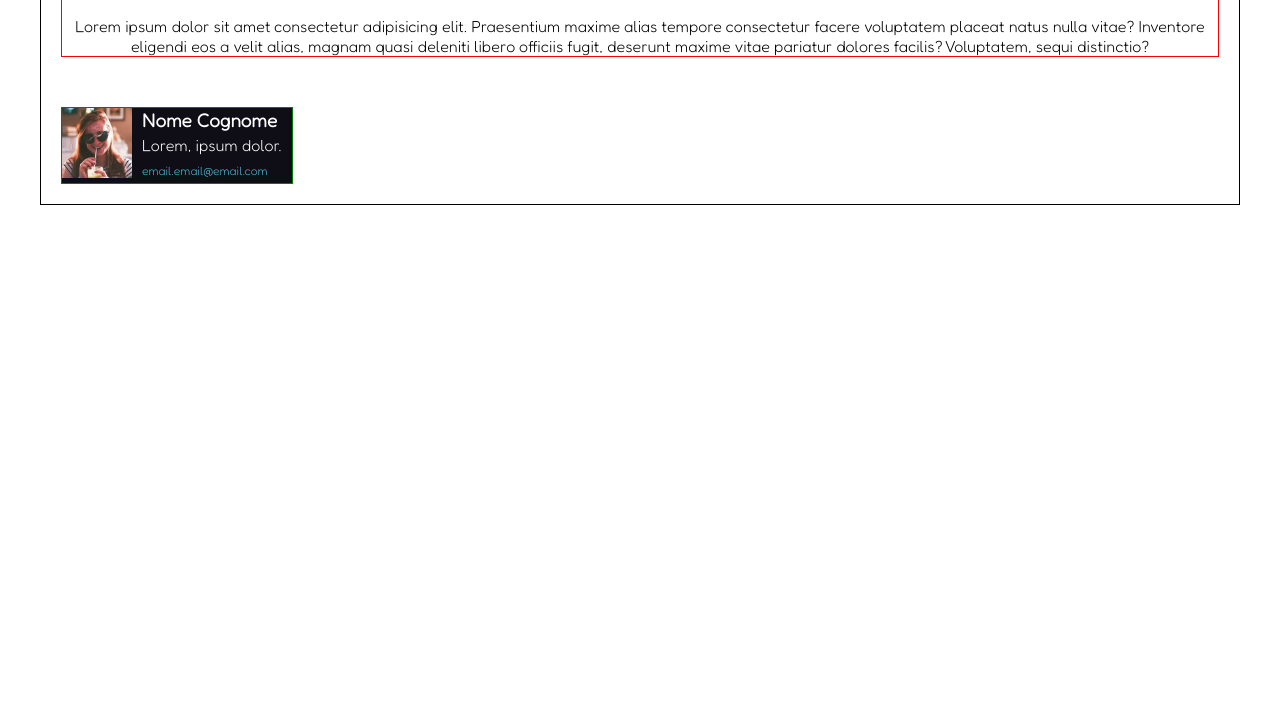
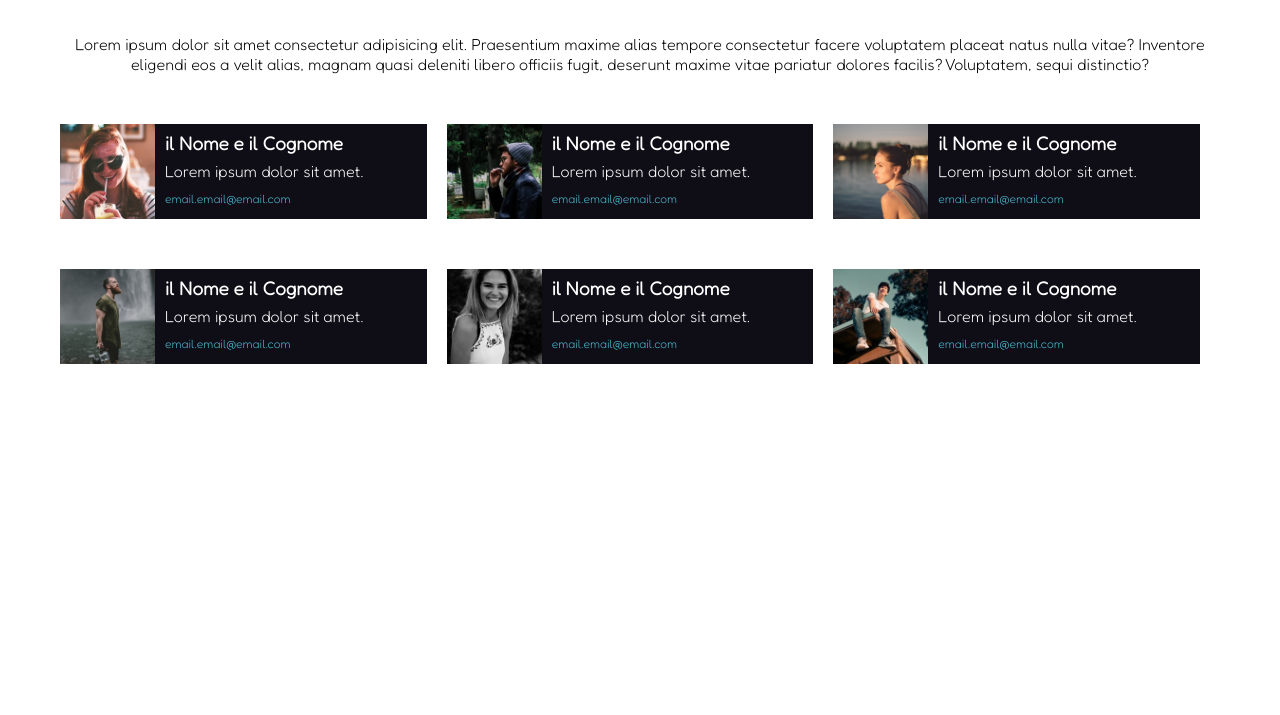
Before and after one commit to CristianUrsino/html-css-float-cards, a plain HTML site: page index.html in a window 1280 px wide. Shown: the part 85-800 px from the top of the page. Drawn offline with Linux system fonts and the light colour scheme.

Commit message:
complete main

```diff
--- a/index.html
+++ b/index.html
@@ -17,13 +17,69 @@
         </header>
 
         <main class="clearfix">
+
             <article class="float-left clearfix">
-                <div class=" float-left">
+                <div class="photo-card float-left">
                     <img class="photo" src="img/female1.png" alt="teammate photo">
                 </div>
                 <div class="text-card float-left">
-                    <h3>Nome Cognome</h3>
-                    <div>Lorem, ipsum dolor.</div>
+                    <h3>il Nome e il Cognome</h3>
+                    <div>Lorem ipsum dolor sit amet.</div>
+                    <div class="email">email.email@email.com</div>
+                </div>
+            </article>
+
+            <article class="float-left clearfix">
+                <div class="photo-card float-left">
+                    <img class="photo" src="img/male1.png" alt="teammate photo">
+                </div>
+                <div class="text-card float-left">
+                    <h3>il Nome e il Cognome</h3>
+                    <div>Lorem ipsum dolor sit amet.</div>
+                    <div class="email">email.email@email.com</div>
+                </div>
+            </article>
+
+            <article class="float-left clearfix">
+                <div class="photo-card float-left">
+                    <img class="photo" src="img/female2.png" alt="teammate photo">
+                </div>
+                <div class="text-card float-left">
+                    <h3>il Nome e il Cognome</h3>
+                    <div>Lorem ipsum dolor sit amet.</div>
+                    <div class="email">email.email@email.com</div>
+                </div>
+            </article>
+
+            <article class="float-left clearfix">
+                <div class="photo-card float-left">
+                    <img class="photo" src="img/male2.png" alt="teammate photo">
+                </div>
+                <div class="text-card float-left">
+                    <h3>il Nome e il Cognome</h3>
+                    <div>Lorem ipsum dolor sit amet.</div>
+                    <div class="email">email.email@email.com</div>
+                </div>
+            </article>
+
+            <article class="float-left clearfix">
+                <div class="photo-card float-left">
+                    <img class="photo" src="img/female3.png" alt="teammate photo">
+                </div>
+                <div class="text-card float-left">
+                    <h3>il Nome e il Cognome</h3>
+                    <div>Lorem ipsum dolor sit amet.</div>
+                    <div class="email">email.email@email.com</div>
+                </div>
+            </article>
+
+            <article class="float-left clearfix">
+                <div class="photo-card float-left">
+                    <img class="photo" src="img/male3.png" alt="teammate photo">
+                </div>
+                <div class="text-card float-left">
+                    <h3>il Nome e il Cognome</h3>
+                    <div>Lorem ipsum dolor sit amet.</div>
                     <div class="email">email.email@email.com</div>
                 </div>
             </article>
--- a/style/style.css
+++ b/style/style.css
@@ -13,7 +13,6 @@
     padding: 20px;
     max-width: 1200px;
     margin:0 auto;
-    border: 1px solid black;/**/
 }
 .float-left{
     float: left;
@@ -25,30 +24,32 @@
 }
 header{
     text-align: center;
-    border: 1px solid red;/**/
+    padding-top: 10px;
 }
 header>h1{
     color: var(--color-title);
-    margin-bottom: 40px;
+    margin-bottom: 50px;
 }
 
 article{
-    border: 1px solid green;/**/
     background-color: var(--color-cards);
-    width: calc(100%/3-20px);
+    width: calc(100% / 3 - 20px);
     margin: 50px 20px 0 0;
-    min-width: 200px;
+    min-width: 320px;
+}
+.photo-card{
+    min-width: 95px;
+    width: calc(28% - 10px);
+    margin-right: 10px;
 }
 .photo{
     display: block;
-    min-width: 50px;
-    width: 70px;
-    margin-right: 10px;
+    width: 100%;
 }
-
 .text-card{
+    padding-top: 5px;
     color:white;
-    line-height: 25px;
+    line-height: 28px;
     margin-right: 10px;
 }
 .text-card>.email{
```
